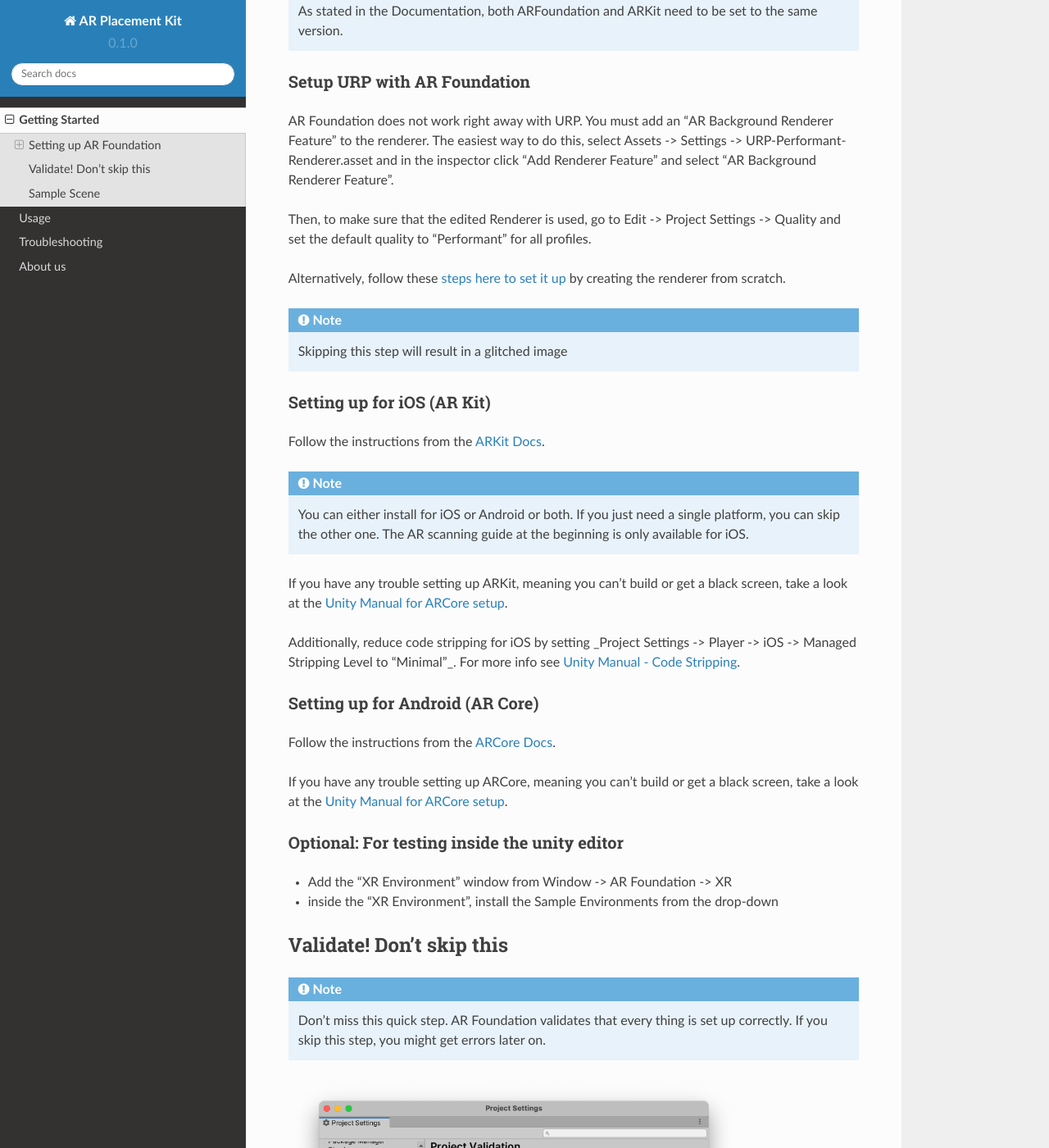
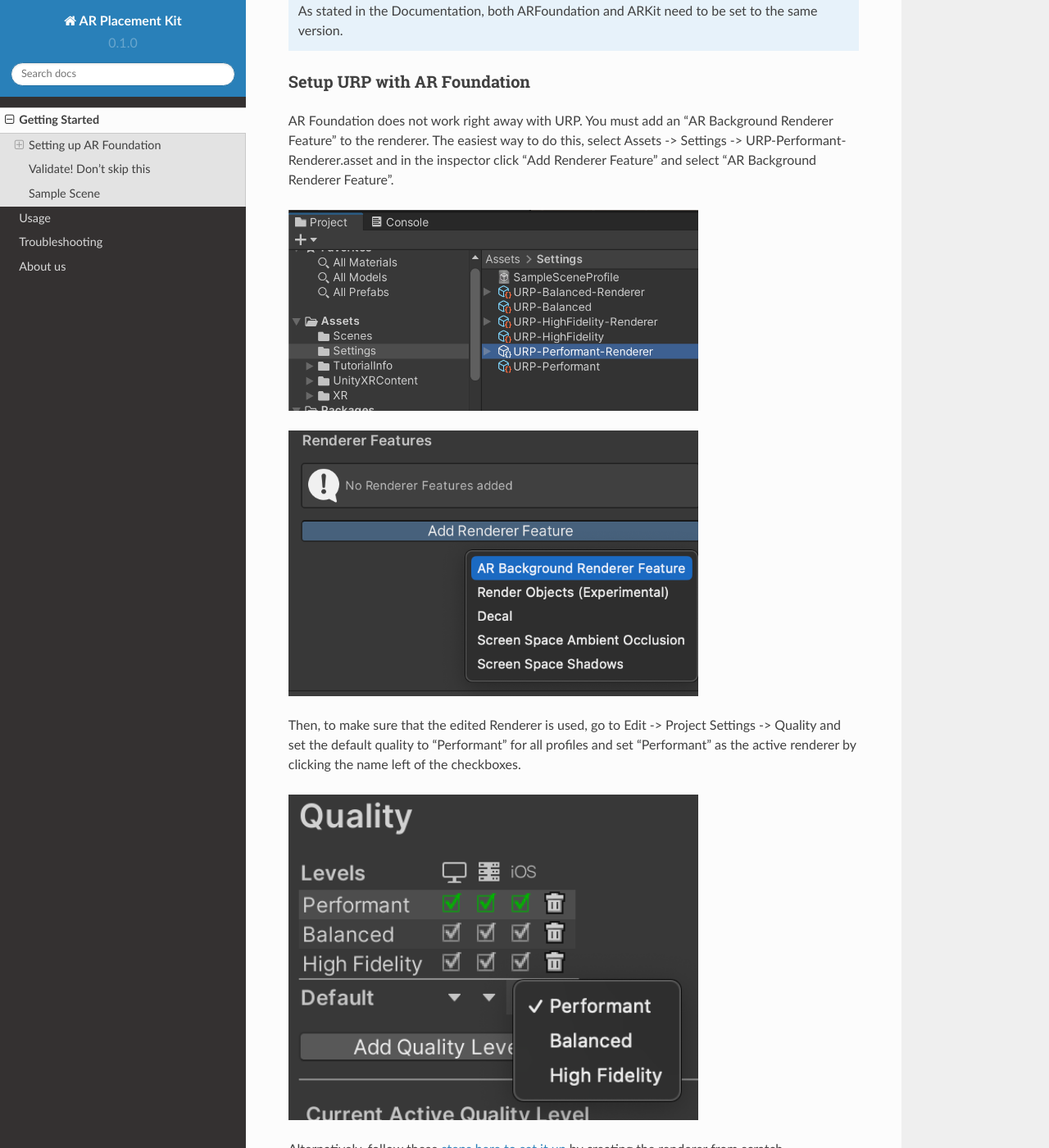
Before and after one commit to Ditached/ARPlacementKit-Docs, a Sphinx documentation site: the page built from docs/source/installation.rst, in a window 1280 px wide and 1400 px high, scrolled down 1585 px. Shown: the whole window at 82% size. Built offline with Sphinx 7.4.7 and the Read the Docs theme 2.0.0, drawn with Linux system fonts in a browser that asks for light colours.

Commit message:
Add visual representations for Renderer Settings

```diff
--- a/docs/source/installation.rst
+++ b/docs/source/installation.rst
@@ -47,8 +47,16 @@
 You must add an "AR Background Renderer Feature" to the renderer.
 The easiest way to do this, select Assets -> Settings -> URP-Performant-Renderer.asset and in the inspector click "Add Renderer Feature" and select "AR Background Renderer Feature".
 
-Then, to make sure that the edited Renderer is used, go to Edit -> Project Settings -> Quality and set the default quality to "Performant" for all profiles.
+.. image:: images/RendererFile.png
+    :width: 500
+.. image:: images/RendererFeature.png
+    :width: 500
 
+Then, to make sure that the edited Renderer is used, go to Edit -> Project Settings -> Quality and set the default quality to "Performant" for all profiles and set "Performant" as the active renderer by clicking the name left of the checkboxes.
+
+
+.. image:: images/QualitySettings.png
+    :width: 500
 
 Alternatively, follow these `steps here to set it up <https://docs.unity3d.com/Packages/com.unity.xr.arfoundation@5.0/manual/project-setup/universal-render-pipeline.html>`_ by creating the renderer from scratch.
 
```
Also changed, not shown: docs/source/images/RendererFeature.png (added), docs/source/images/RendererFile.png (added).
